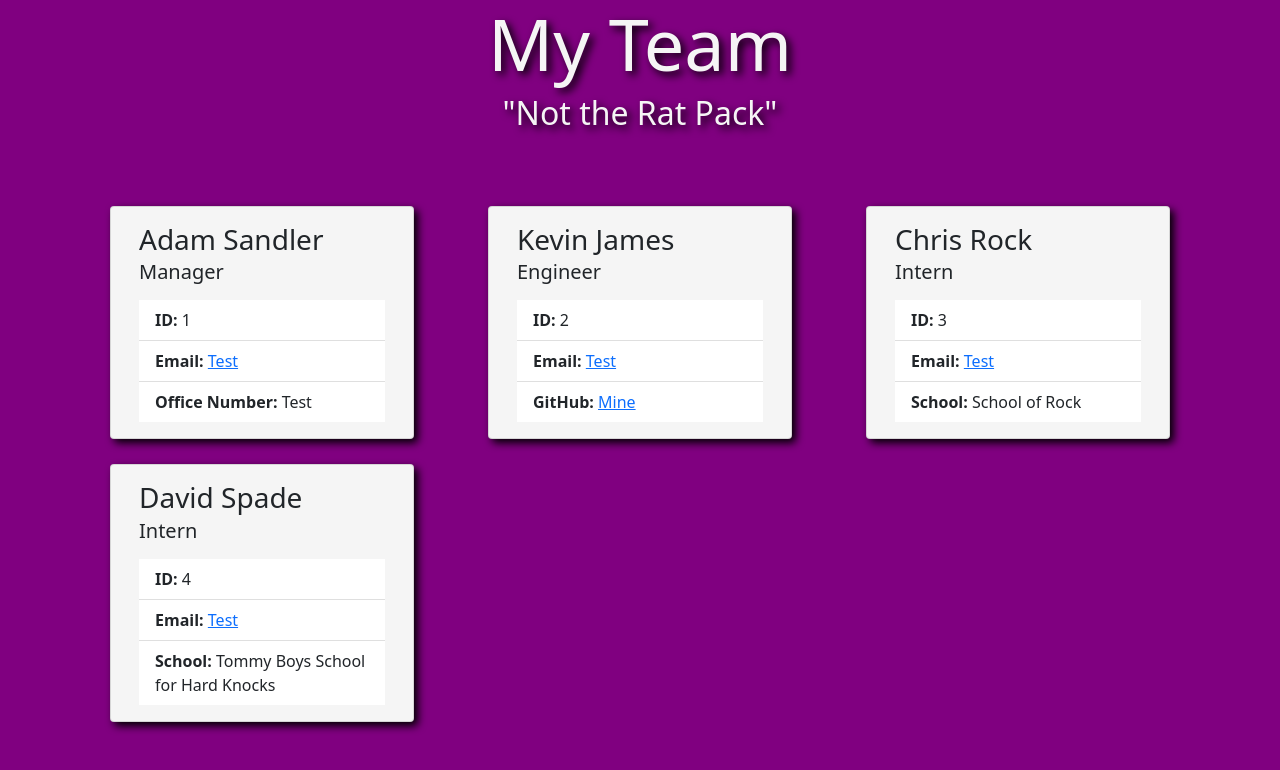
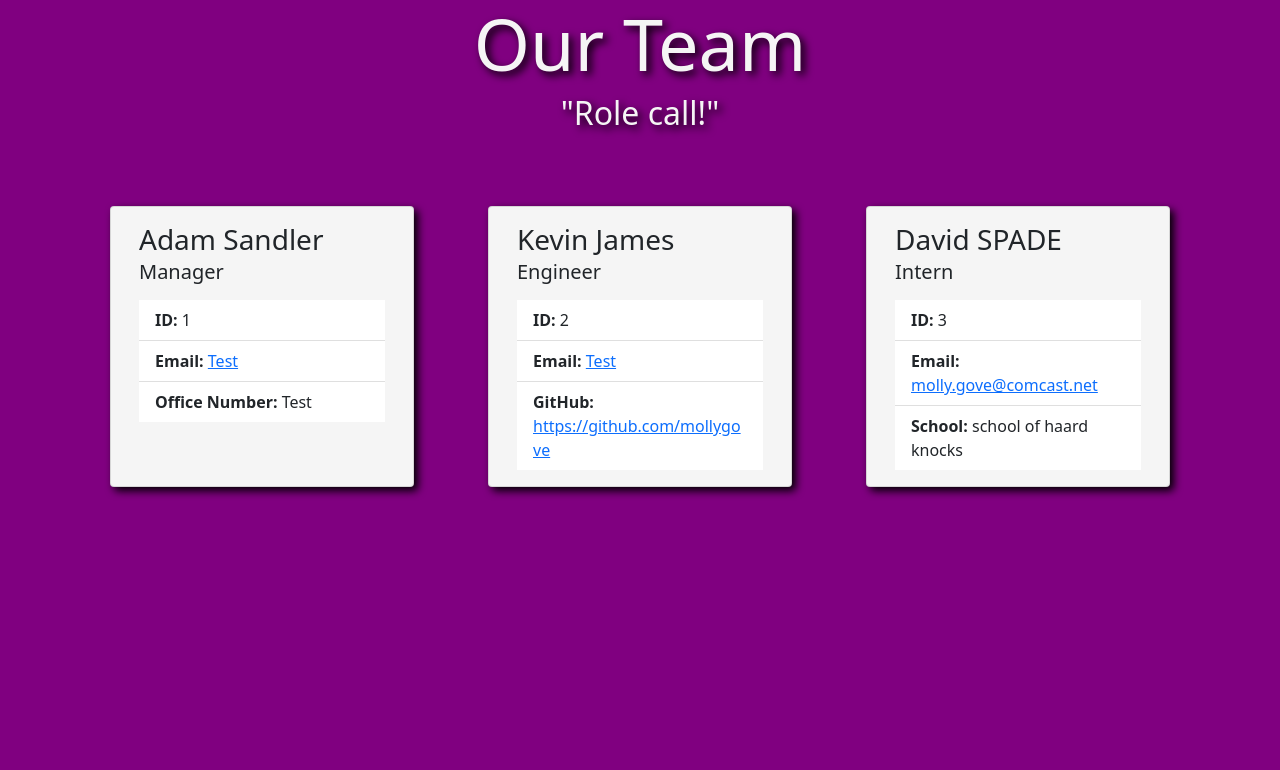
Before and after one commit to mollygove/WK10HW-TeamProfileGen, a website: page dist/index.html in a window 1280 px wide. Drawn offline with nearby package versions, Linux system fonts and the light colour scheme.

Commit message:
updated Read Me

```diff
--- a/dist/index.html
+++ b/dist/index.html
@@ -18,8 +18,8 @@
 		<div class="container">
 			<div class="jumbotron text-center">
 				<div class="container">
-					<h1 class="display-2">My Team</h1>
-					<h2>"Not the Rat Pack"</h2>
+					<h1 class="display-2">Our Team</h1>
+					<h2>"Role call!"</h2>
 				</div>
 			</div>
 		</div>
@@ -62,14 +62,14 @@
 									>
 								</li>
 								<li class="list-group-item">
-									<strong>GitHub:</strong> <a href="https://github.com/Mine">Mine</a>
+									<strong>GitHub:</strong> <a href="https://github.com/https://github.com/mollygove">https://github.com/mollygove</a>
 								</li>
 							</ul>
 						</div>
 					</div>
 					<div class="card" style="width: 19rem">
 						<div class="card-body">
-							<h3 class="card-title">Chris Rock</h3>
+							<h3 class="card-title">David SPADE</h3>
 							<h5 class="card-subtitle">Intern</h5>
 							<ul class="list-group list-group-flush">
 								<li class="list-group-item">
@@ -77,32 +77,12 @@
 								</li>
 								<li class="list-group-item">
 									<strong>Email:</strong>
-								<a href="mailto:Test"
-									>Test</a
+								<a href="mailto:molly.gove@comcast.net"
+									>molly.gove@comcast.net</a
 									>
 								</li>
 								<li class="list-group-item">
-									<strong>School:</strong> School of Rock
-								</li>
-							</ul>
-						</div>
-					</div>
-					<div class="card" style="width: 19rem">
-						<div class="card-body">
-							<h3 class="card-title">David Spade</h3>
-							<h5 class="card-subtitle">Intern</h5>
-							<ul class="list-group list-group-flush">
-								<li class="list-group-item">
-									<strong>ID:</strong> 4
-								</li>
-								<li class="list-group-item">
-									<strong>Email:</strong>
-								<a href="mailto:Test"
-									>Test</a
-									>
-								</li>
-								<li class="list-group-item">
-									<strong>School:</strong> Tommy Boys School for Hard Knocks
+									<strong>School:</strong> school of haard knocks
 								</li>
 							</ul>
 						</div>
```
Also changed, not shown: README.md.
